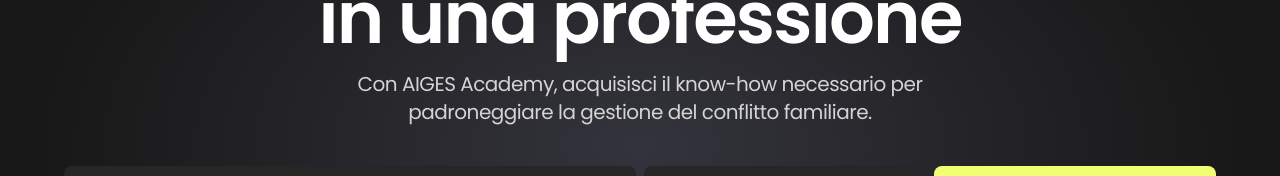
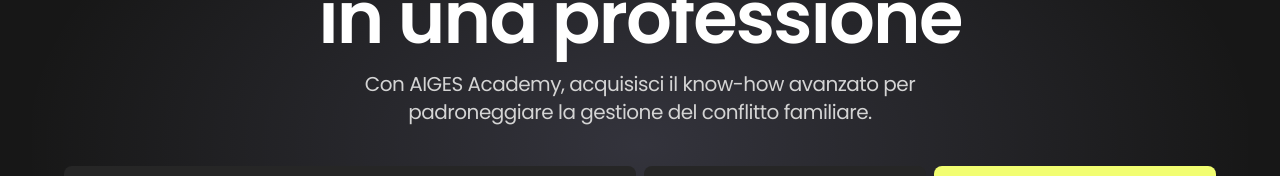
Before and after one commit to plasm/academy, a Nuxt app: page / in a window 1280 px wide. Shown: the part 335-511 px from the top of the page. Built offline with nearby package versions, Linux system fonts and the light colour scheme.

Commit message:
feat: home

```diff
--- a/pages/index.vue
+++ b/pages/index.vue
@@ -1,7 +1,7 @@
 <template>
   <div class="mx-auto px-4 sm:px-6 md:px-8 2xl:max-w-7xl">
     <div class="gradient py-10">
-      <ac-heading description="Con AIGES Academy, acquisisci il know-how necessario per padroneggiare la gestione del conflitto familiare.">
+      <ac-heading description="Con AIGES Academy, acquisisci il know-how avanzato per padroneggiare la gestione del conflitto familiare.">
         <template #title>
           <div class="leading-none ">
             <span class="text-primary">Trasforma</span><br> la tua passione<br> in una professione
```
